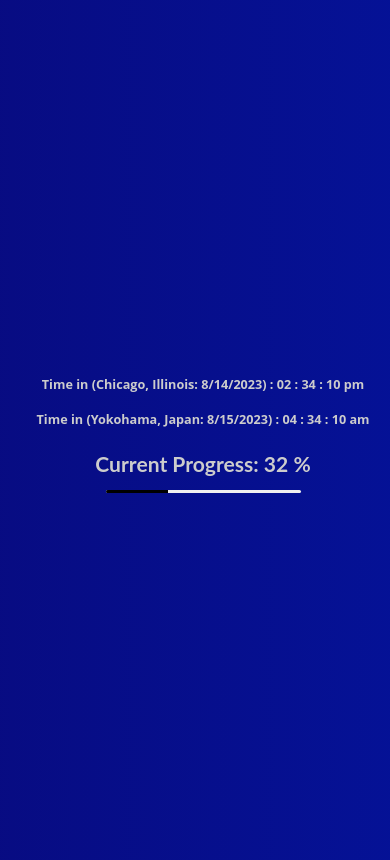
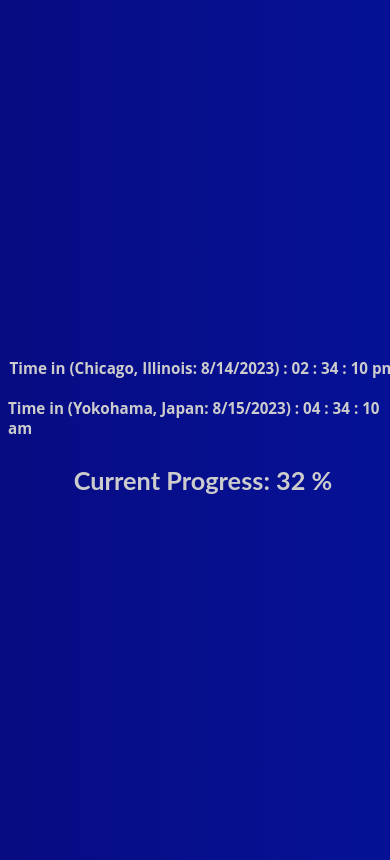
Before and after one commit to AngelOfTheSkyGod/ReuniteProgressBar, a React (Vite) app in the folder ReuniteProgressBarFrontend/: page / in a window 390 px wide. Built offline with nearby package versions, Linux system fonts and the light colour scheme.

Commit message:
Adjusted Font Size for mobile phones

```diff
--- a/ReuniteProgressBarFrontend/src/App.css
+++ b/ReuniteProgressBarFrontend/src/App.css
@@ -93,13 +93,13 @@
 @media only screen and (min-width: 375px) and (max-width: 820px) {
   :root {
     /* background-color: aliceblue; */
-    font-size: 0.5vh;
+    font-size: 0.6vh;
   }
 }
 /* LAPTOP SCREENS */
 @media only screen and (min-width: 820px) and (max-width: 1500px) {
   :root {
-    font-size: 0.6vh;
+    font-size: 0.7vh;
   }
 }
 /* MONITOR SCREENS */
```
